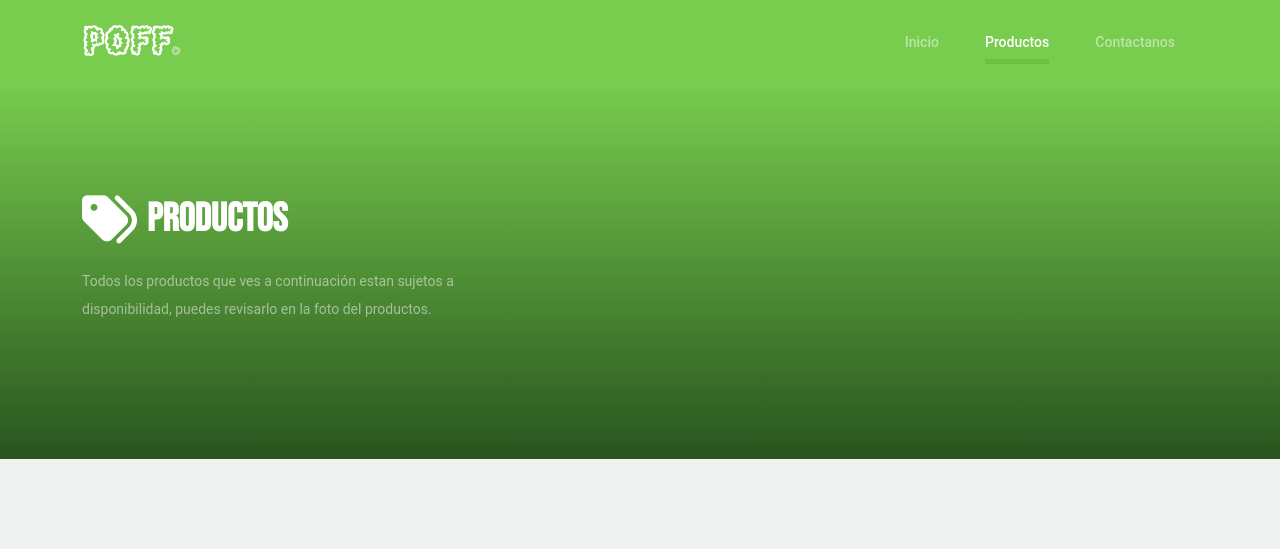
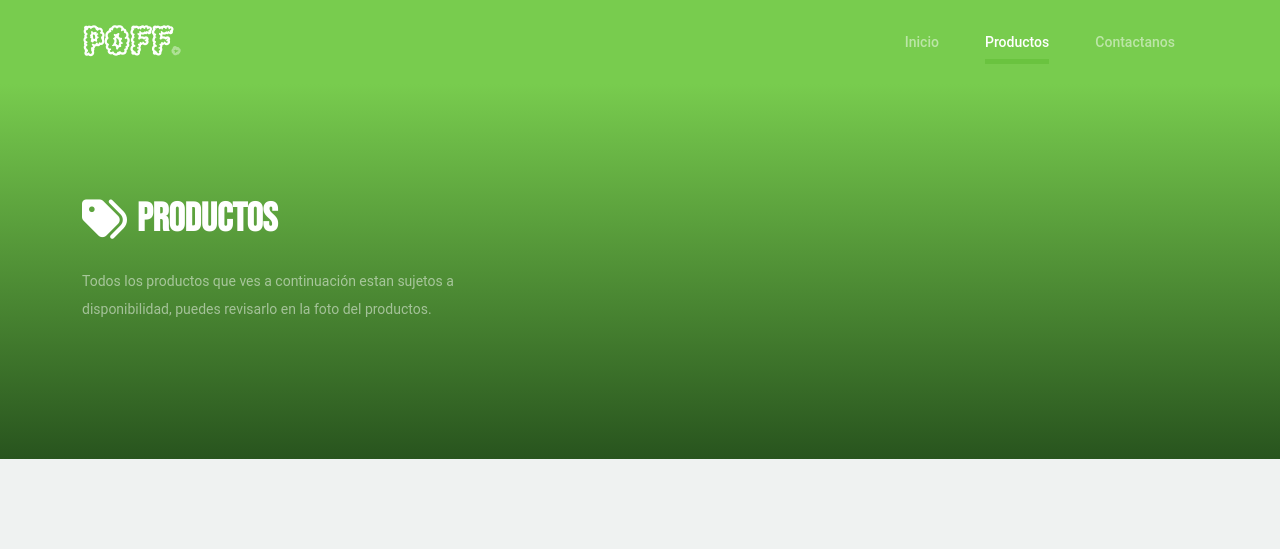
Before and after one commit to Sil3nceDev/poff_soon, a plain HTML site: page shop.html in a window 1280 px wide. Shown: the top 549 px of the page. Drawn offline with Linux system fonts and the light colour scheme.

Commit message:
Update shop.html

```diff
--- a/shop.html
+++ b/shop.html
@@ -50,7 +50,7 @@
 						<div class="col-lg-5">
 							<div class="intro-excerpt">
 								<h1 class="icon-title">
-									<i class="fa-solid fa-tags" style="font-size: 55px;"></i> Productos
+									<i class="fa-solid fa-tags" style="font-size: 45px;"></i> Productos
 								</h1>
 								<p class="mb-4">Todos los productos que ves a continuación estan sujetos a disponibilidad, puedes revisarlo en la foto del productos.</p>
 
```
